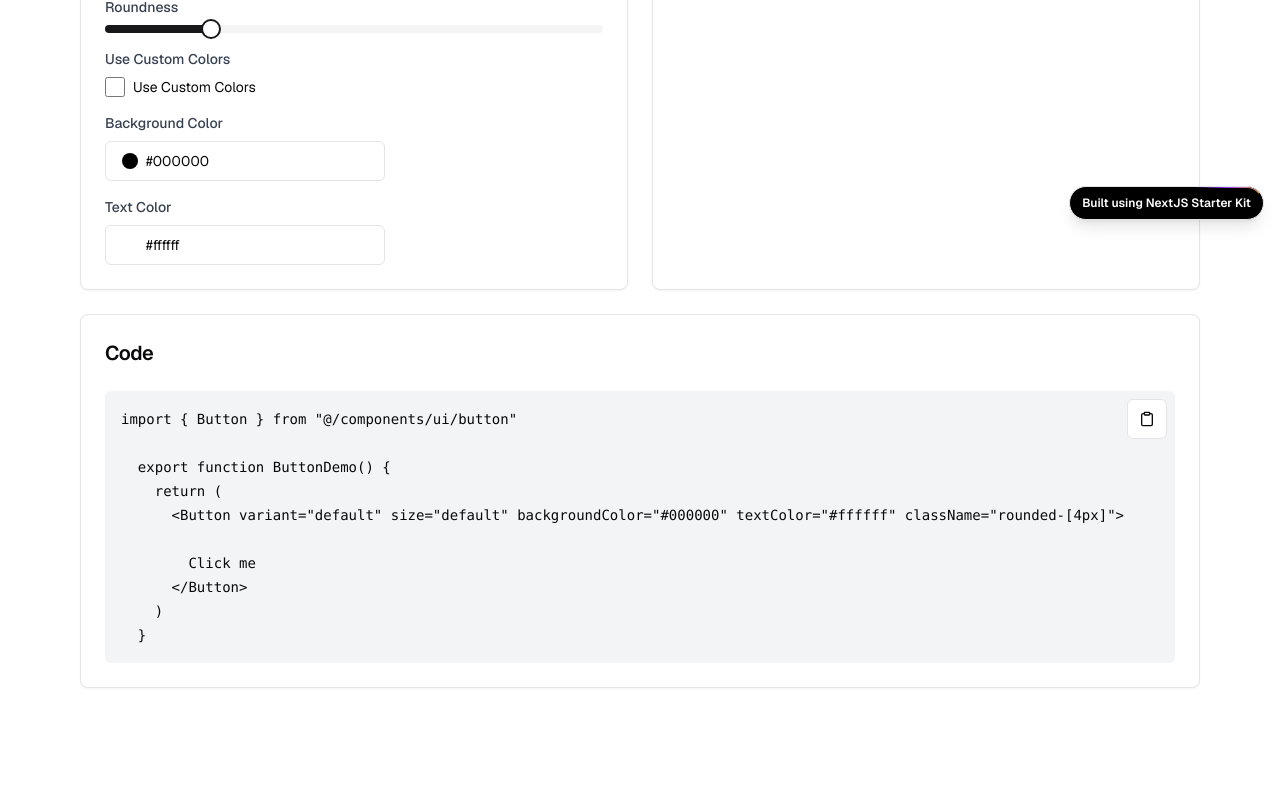
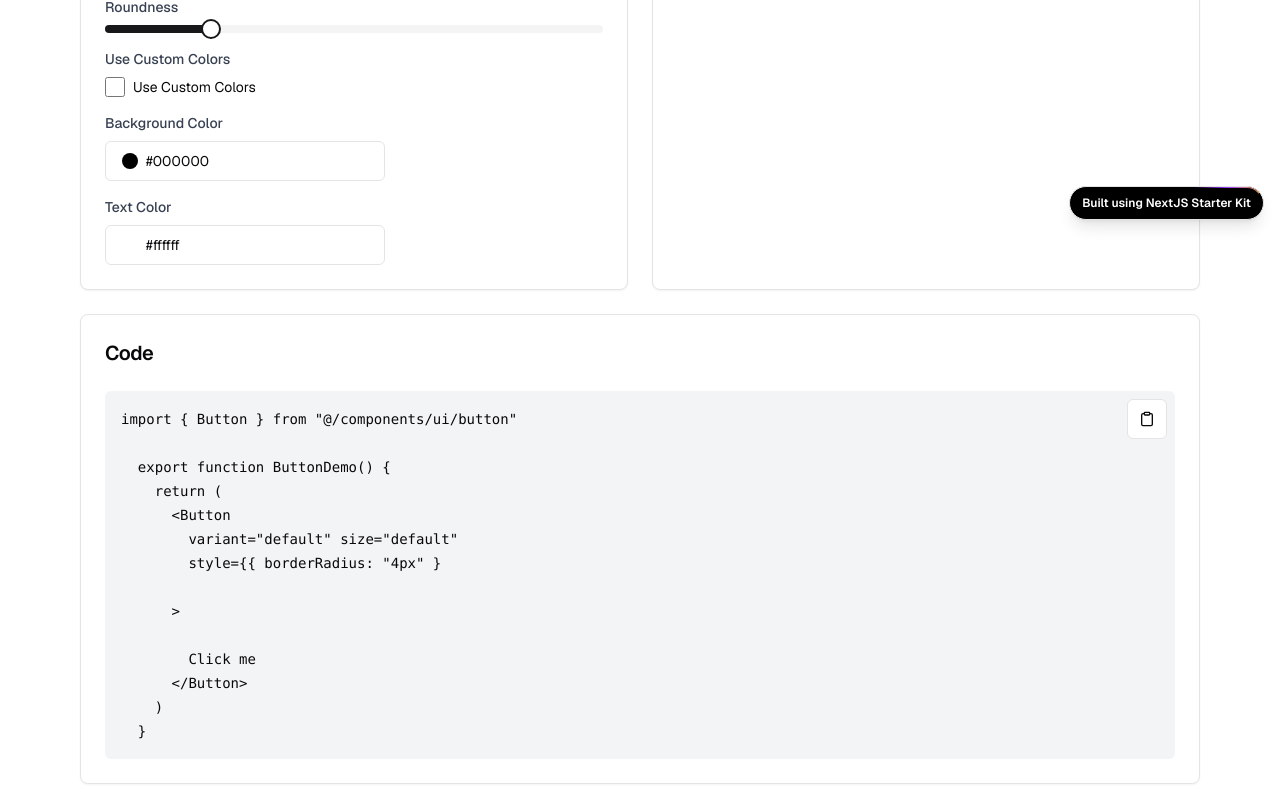
Before and after one commit to michaelshimeles/component-renderer, a Next.js app: page / in a window 1280 px wide. Shown: the part 564-1364 px from the top of the page. Before the commit the page ends 1268 px from the top, so only its background shows below. Built offline with nearby package versions, Linux system fonts and the light colour scheme.

Commit message:
Code preview bug fixed

```diff
--- a/app/page.tsx
+++ b/app/page.tsx
@@ -156,7 +156,6 @@ const componentsConfig: ComponentsConfig = {
       }
     ]
   },
-
   dialog: {
     name: 'Dialog',
     import: `import {
@@ -422,7 +421,6 @@ import {
       }
     ]
   }
-
 };
 
 const getIcon = (iconName: string) => {
@@ -1122,6 +1120,52 @@ const ComponentRenderer: React.FC = () => {
     const config = componentsConfig[selectedComponent];
 
     switch (selectedComponent) {
+      case 'button':
+        let children = componentOptions.children || '';
+        const isLoading = componentOptions.loading;
+        const roundness = componentOptions.roundness;
+        const useCustomColors = componentOptions.useCustomColors;
+        const props = Object.entries(componentOptions)
+          .filter(([key, value]) => {
+            const option = config.options.find(opt => opt.name === key);
+            return option?.type !== 'function' &&
+                   !['children', 'loading', 'roundness', 'useCustomColors', 'backgroundColor', 'textColor'].includes(key);
+          })
+          .map(([key, value]) => {
+            if (typeof value === 'boolean') {
+              return value ? key : null;
+            }
+            return `${key}=${typeof value === 'string' ? `"${value}"` : `{${JSON.stringify(value)}}`}`;
+          })
+          .filter(Boolean)
+          .join(' ');
+
+        let imports = `${config.import}`;
+        if (isLoading) {
+          imports += `\nimport { Loader2 } from "lucide-react"`;
+        }
+
+        let style = `style={{ borderRadius: "${roundness}px"`;
+        if (useCustomColors) {
+          style += `, backgroundColor: "${componentOptions.backgroundColor}", color: "${componentOptions.textColor}"`;
+        }
+        style += ' }';
+
+        return `${imports}
+
+  export function ${config.name}Demo() {
+    return (
+      <${config.name}
+        ${props}
+        ${style}
+        ${isLoading ? 'disabled' : ''}
+      >
+        ${isLoading ? '<Loader2 className="mr-2 h-4 w-4 animate-spin" />' : ''}
+        ${children}
+      </${config.name}>
+    )
+  }`;
+
       case 'alert':
         return `${config.import}
 
@@ -1136,6 +1180,7 @@ const ComponentRenderer: React.FC = () => {
       </Alert>
     )
   }`;
+
       case 'dialog':
         return `${config.import}
   import { Button } from "@/components/ui/button"
@@ -1158,6 +1203,7 @@ const ComponentRenderer: React.FC = () => {
       </Dialog>
     )
   }`;
+
       case 'accordion':
         const items = componentOptions?.items?.map((item: any, index: number) => `
         <AccordionItem value="item-${index + 1}">
@@ -1176,6 +1222,7 @@ const ComponentRenderer: React.FC = () => {
       </Accordion>
     )
   }`;
+
       case 'popover':
         return `${config.import}
   import { Button } from "@/components/ui/button"
@@ -1197,6 +1244,7 @@ return (
       </Popover>
     )
   }`;
+
       case 'command':
         const groups = Array.isArray(componentOptions.groups) ? componentOptions.groups : [];
         const groupsCode = groups.map((group: any) => `
@@ -1222,42 +1270,11 @@ return (
       </Command>
     )
   }`;
-      default: // This will handle the Button and any other components
-        let children = componentOptions.children || '';
-        const isLoading = componentOptions.loading;
-        const roundness = componentOptions.roundness;
-        const props = Object.entries(componentOptions)
-          .filter(([key, value]) => {
-            const option = config.options.find(opt => opt.name === key);
-            return option?.type !== 'function' && key !== 'children' && key !== 'loading' && key !== 'roundness';
-          })
-          .map(([key, value]) => {
-            if (typeof value === 'boolean') {
-              return value ? key : null;
-            }
-            return `${key}=${typeof value === 'string' ? `"${value}"` : `{${JSON.stringify(value)}}`}`;
-          })
-          .filter(Boolean)
-          .join(' ');
 
-        let imports = `${config.import}`;
-        if (isLoading) {
-          imports += `\nimport { Loader2 } from "lucide-react"`;
-        }
-
-        return `${imports}
-
-  export function ${config.name}Demo() {
-    return (
-      <${config.name}${props ? ' ' + props : ''}${isLoading ? ' disabled' : ''} className="rounded-[${roundness}px]">
-        ${isLoading ? '<Loader2 className="mr-2 h-4 w-4 animate-spin" />' : ''}
-        ${children}
-      </${config.name}>
-    )
-  }`;
+      default:
+        return '';
     }
   };
-
   const copyToClipboard = async () => {
     try {
       await navigator.clipboard.writeText(getComponentCode());
```
Lines whose indentation alone changed are shown as unchanged.
